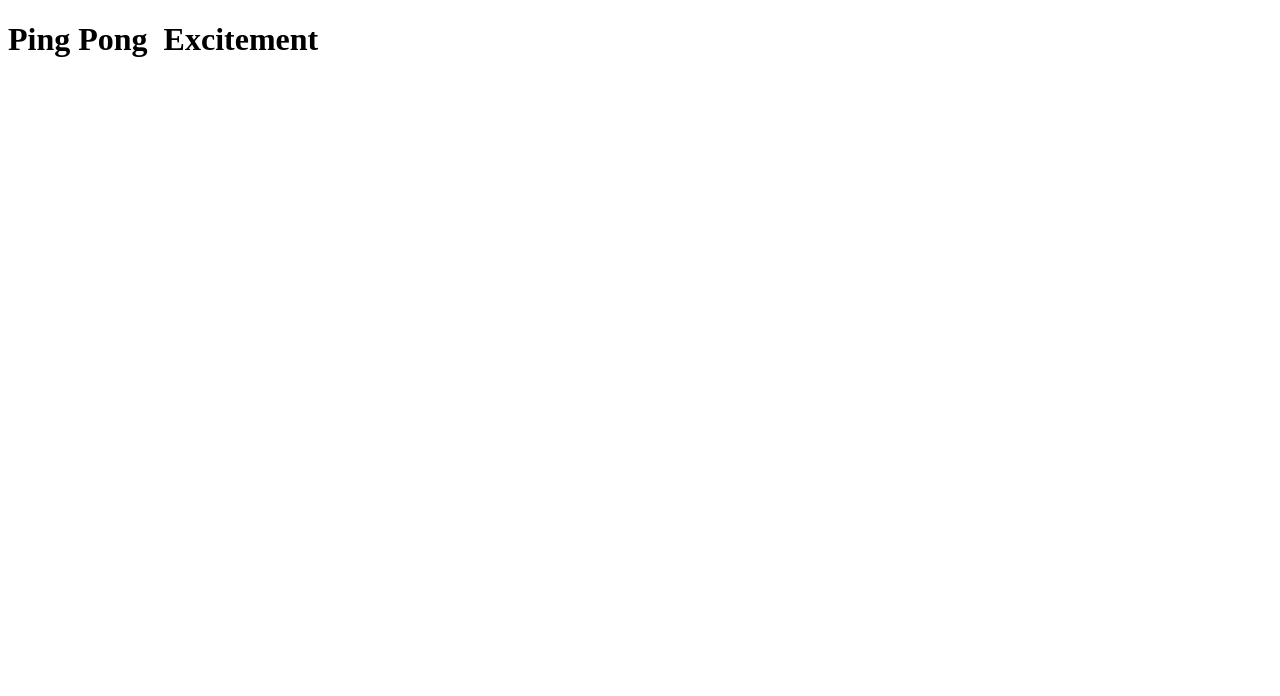
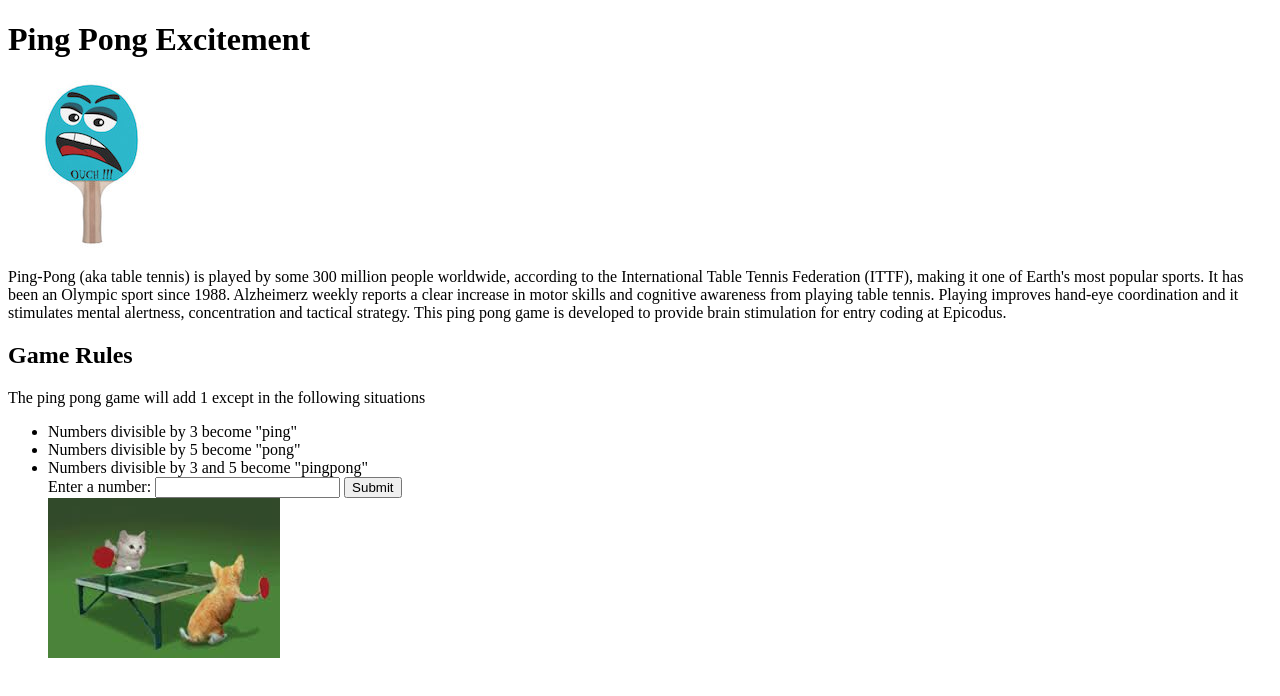
Before and after one commit to martgonz/ping-pong, a plain HTML site: page index.html in a window 1280 px wide. Drawn offline with Linux system fonts and the light colour scheme.

Commit message:
add javascript/jquery

```diff
--- a/index.html
+++ b/index.html
@@ -9,15 +9,36 @@
 </head>
 <body>
   <div class="jumbotron">
-  <h1>Ping Pong <img scr="img/kitten_pingpong.jpg"> Excitement</h1>
+    <h1>Ping Pong Excitement</h1> <img src="img/paddle.jpg" alt="ping pong paddle">
   </div>
   <div class="well">
-     <img scr="img/kitten_pingpong.jpg">
+    <p>Ping-Pong (aka table tennis) is played by some 300 million people worldwide, according to the International Table Tennis Federation (ITTF), making it one of Earth's most popular sports. It has been an Olympic sport since 1988.
+      Alzheimerz weekly reports a clear increase in motor skills and cognitive awareness from playing table tennis. Playing improves hand-eye coordination and it stimulates mental alertness, concentration and tactical strategy. This ping pong game is developed
+      to provide brain stimulation for entry coding at Epicodus.</p>
+
     </div>
 
     <div class="container">
+      <div class="row">
+        <div class="col-lg-12">
+          <h2>Game Rules</h2>
+          <p>The ping pong game will add 1 except in the following situations</p>
+          <ul>
+            <li>Numbers divisible by 3 become "ping"</li>
+            <li>Numbers divisible by 5 become "pong"</li>
+            <li>Numbers divisible by 3 and 5 become "pingpong"</li>
 
-
+            <form id="count">
+              <div class="form-group">
+                <label for="number">Enter a number:</label>
+                <input id="number" type="text">
+                <button type="submit" class= "btn btn-primary">Submit</button>
+              </div>
+              <div id="output">
+              </div>
+              <img src="img/kitten_pingpong.jpg" alt="kittens playing ping pong">
+            </div>
+          </div>
         </div>
       </body>
       </html>
```
Also changed, not shown: js/scripts.js (+13 -0 lines), img/paddle.jpg (added), kitten_pingpong.jpg (deleted), 1 other file. Lines whose indentation alone changed are shown as unchanged.
